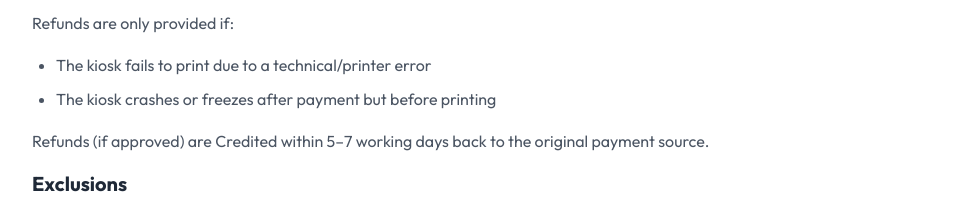
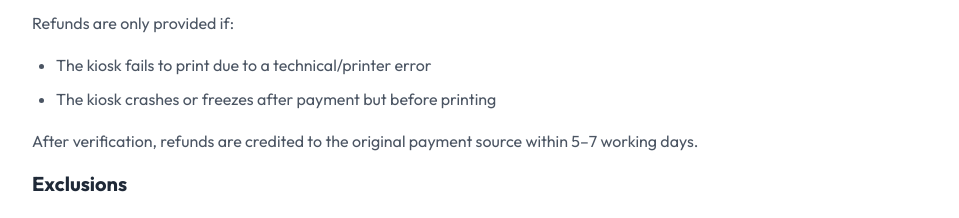
Before and after one commit to Abhi7482/Polaris, a React (Vite) app in the folder frontend/: page /policies in a window 1280 px wide. Shown: the part 1560-1778 px from the top of the page, without its empty margins (160-1119 px from the left). Built offline with nearby package versions, Linux system fonts and the light colour scheme; no server answers.

Commit message:
Refine refund policy text

```diff
--- a/frontend/src/pages/Policies.jsx
+++ b/frontend/src/pages/Policies.jsx
@@ -96,7 +96,7 @@ const Policies = () => {
                             <li>The kiosk fails to print due to a technical/printer error</li>
                             <li>The kiosk crashes or freezes after payment but before printing</li>
                         </ul>
-                        <p>Refunds (if approved) are Credited within 5–7 working days back to the original payment source.</p>
+                        <p>After verification, refunds are credited to the original payment source within 5–7 working days.</p>
 
                         <h3 className="text-xl font-bold mt-6 text-gray-800">Exclusions</h3>
                         <p>No refunds for:</p>
```
